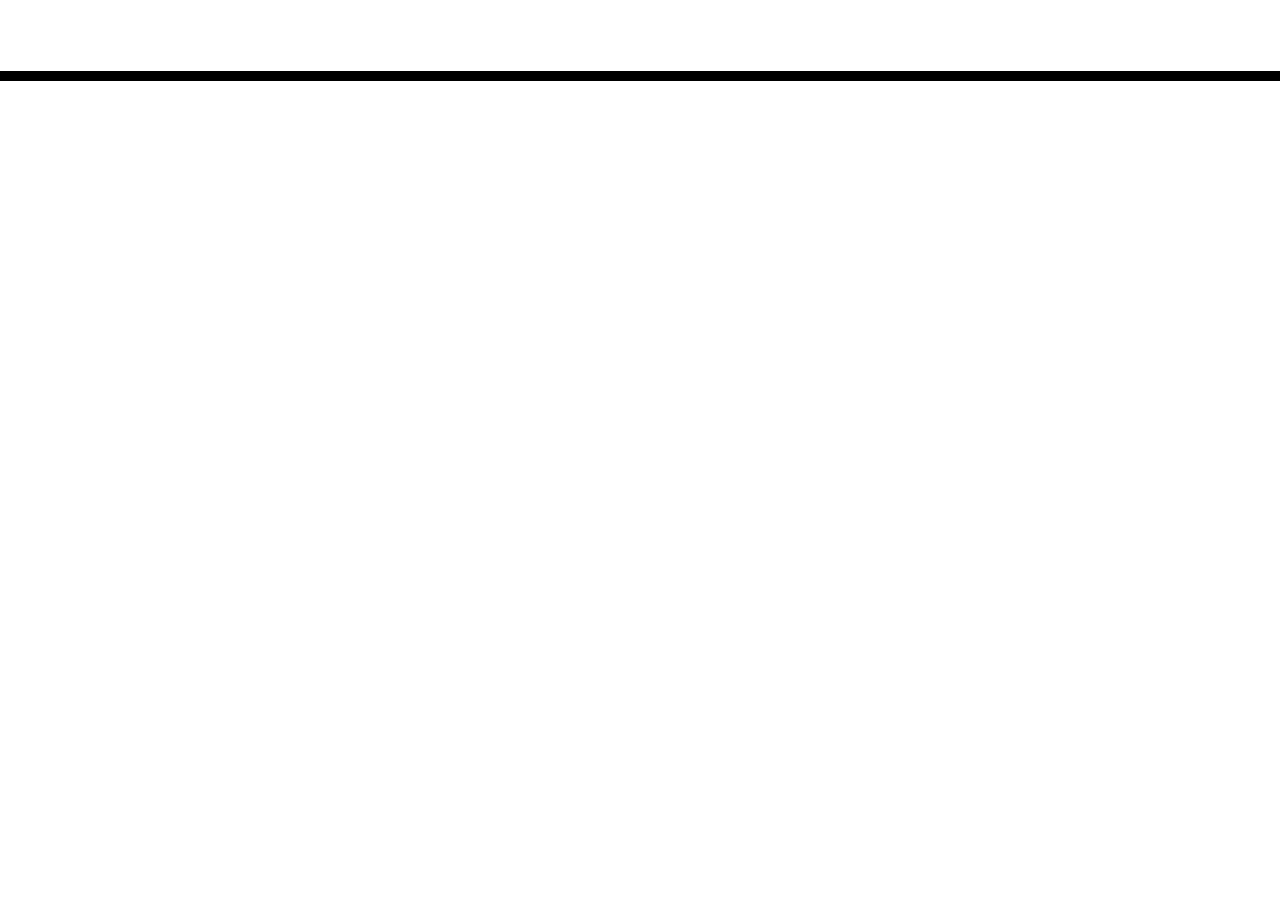
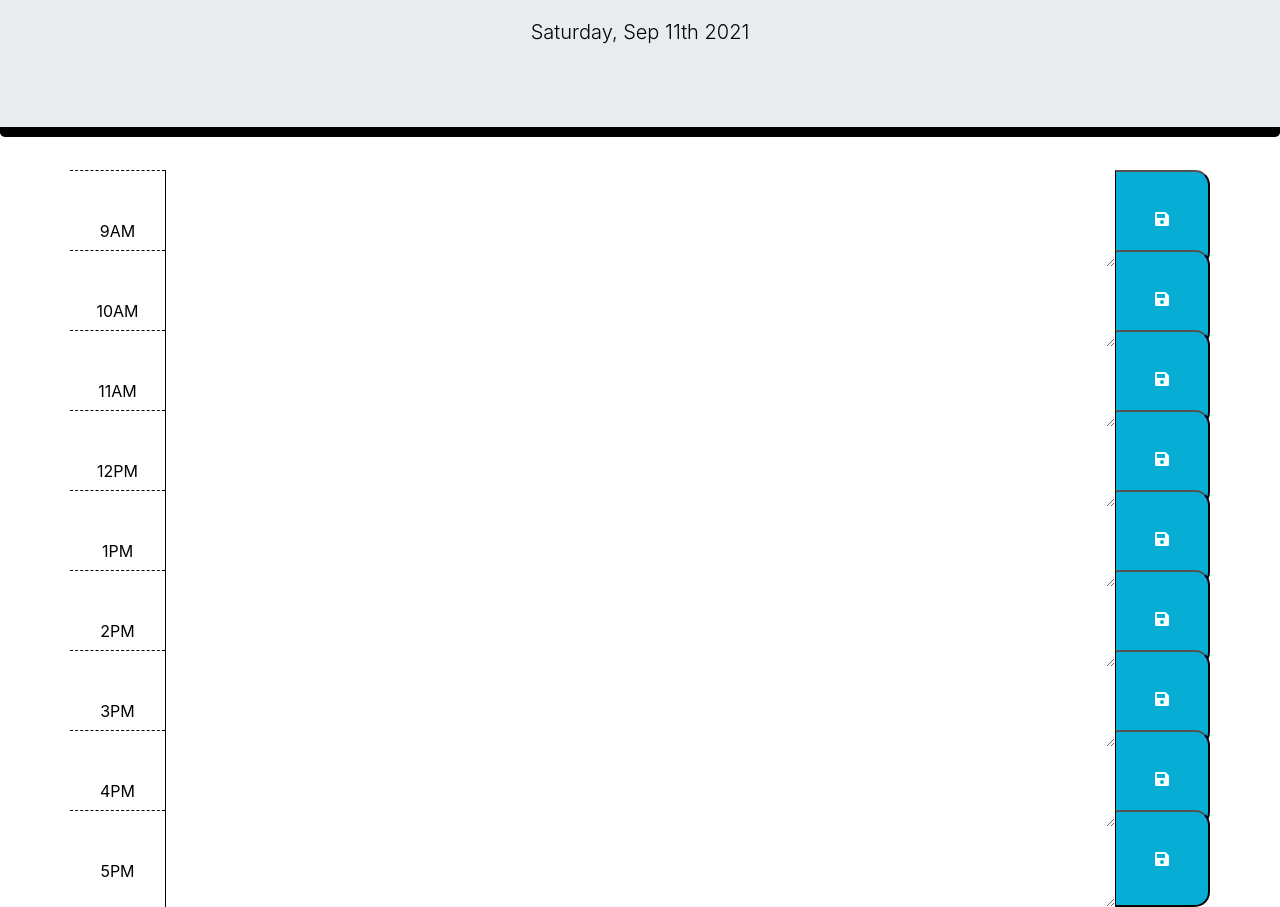
Before and after one commit to KaylaMorris11/Work-Day-Planner, a plain HTML site: page index.html in a window 1280 px wide. Shown: the part 187-1094 px from the top of the page. Before the commit the page ends 800 px from the top, so only its background shows below. Drawn offline with nearby package versions, Linux system fonts and the light colour scheme.

Commit message:
Added timeblocks to page and refreshed css

```diff
--- a/index.html
+++ b/index.html
@@ -1,24 +1,20 @@
 <!DOCTYPE html>
 <html lang="en">
+
 <head>
   <meta charset="UTF-8" />
   <meta name="viewport" content="width=device-width, initial-scale=1.0" />
   <meta http-equiv="X-UA-Compatible" content="ie=edge" />
-    <link
-      rel="stylesheet"
-      href="https://stackpath.bootstrapcdn.com/bootstrap/4.3.1/css/bootstrap.min.css"
-    />
-    <link
-      rel="stylesheet"
-      href="https://use.fontawesome.com/releases/v5.8.1/css/all.css"
-      integrity="sha384-50oBUHEmvpQ+1lW4y57PTFmhCaXp0ML5d60M1M7uH2+nqUivzIebhndOJK28anvf"
-      crossorigin="anonymous"
-    />
-    <link
-      href="https://fonts.googleapis.com/css?family=Open+Sans&display=swap"
-      rel="stylesheet"
-    />
   <link rel="stylesheet" href="style.css" />
+  <link rel="stylesheet" href="https://stackpath.bootstrapcdn.com/bootstrap/4.3.1/css/bootstrap.min.css" />
+  <link rel="stylesheet" href="https://use.fontawesome.com/releases/v5.8.1/css/all.css"
+    integrity="sha384-50oBUHEmvpQ+1lW4y57PTFmhCaXp0ML5d60M1M7uH2+nqUivzIebhndOJK28anvf" crossorigin="anonymous" />
+  <link href="https://fonts.googleapis.com/css?family=Open+Sans&display=swap" rel="stylesheet" />
+  <script type="text/javascript" src="https://cdnjs.cloudflare.com/ajax/libs/moment.js/2.27.0/moment.min.js"></script>
+  <script src="https://code.jquery.com/jquery-3.5.1.min.js"
+    integrity="sha256-9/aliU8dGd2tb6OSsuzixeV4y/faTqgFtohetphbbj0=" crossorigin="anonymous"></script>
+
+
   <title>Work Day Scheduler</title>
 </head>
 
@@ -29,10 +25,74 @@
     <p id="currentDay" class="lead"></p>
   </header>
   <div class="container">
-      <!-- Timeblocks go here -->
+    <div id="hour-9" class="row time-block">
+      <div class="col-md-1 hour">
+        9AM
+      </div>
+      <textarea class="col-md-10 description"></textarea>
+      <button class="saveBtn col-md-1"><i class="fas fa-save"></i></button>
+    </div>
+    <div id="hour-10" class="row time-block">
+      <div class="col-md-1 hour">
+        10AM
+      </div>
+      <textarea class="col-md-10 description"></textarea>
+      <button class="saveBtn col-md-1" id="timeblocks"><i class="fas fa-save"></i></button>
+    </div>
+    <div id="hour-11" class="row time-block">
+      <div class="col-md-1 hour">
+        11AM
+      </div>
+      <textarea class="col-md-10 description"></textarea>
+      <button class="saveBtn col-md-1"><i class="fas fa-save"></i></button>
+    </div>
+    <div id="hour-12" class="row time-block">
+      <div class="col-md-1 hour">
+        12PM
+      </div>
+      <textarea class="col-md-10 description"></textarea>
+      <button class="saveBtn col-md-1"><i class="fas fa-save"></i></button>
+    </div>
+    <div id="hour-13" class="row time-block">
+      <div class="col-md-1 hour">
+        1PM
+      </div>
+      <textarea class="col-md-10 description"></textarea>
+      <button class="saveBtn col-md-1"><i class="fas fa-save"></i></button>
+    </div>
+    <div id="hour-14" class="row time-block">
+      <div class="col-md-1 hour">
+        2PM
+      </div>
+      <textarea class="col-md-10 description"></textarea>
+      <button class="saveBtn col-md-1"><i class="fas fa-save"></i></button>
+    </div>
+    <div id="hour-15" class="row time-block">
+      <div class="col-md-1 hour">
+        3PM
+      </div>
+      <textarea class="col-md-10 description"></textarea>
+      <button class="saveBtn col-md-1"><i class="fas fa-save"></i></button>
+    </div>
+    <div id="hour-16" class="row time-block">
+      <div class="col-md-1 hour">
+        4PM
+      </div>
+      <textarea class="col-md-10 description"></textarea>
+      <button class="saveBtn col-md-1"><i class="fas fa-save"></i></button>
+    </div>
+    <div id="hour-17" class="row time-block">
+      <div class="col-md-1 hour">
+        5PM
+      </div>
+      <textarea class="col-md-10 description"></textarea>
+      <button class="saveBtn col-md-1"><i class="fas fa-save"></i></button>
     </div>
 
+
+    <script src="index.js"></script>
     <script src="https://cdnjs.cloudflare.com/ajax/libs/jquery/3.2.1/jquery.min.js"></script>
     <script src="https://cdnjs.cloudflare.com/ajax/libs/moment.js/2.24.0/moment.min.js"></script>
 </body>
+
 </html>
--- /dev/null
+++ b/index.js
@@ -0,0 +1,6 @@
+var today = moment();
+$("#currentDay").text(today.format("dddd, MMM Do YYYY"));
+
+$(".saveBtn").click(function(event){
+
+})
```
Also changed, not shown: 1 other file. Lines whose indentation alone changed are shown as unchanged.
